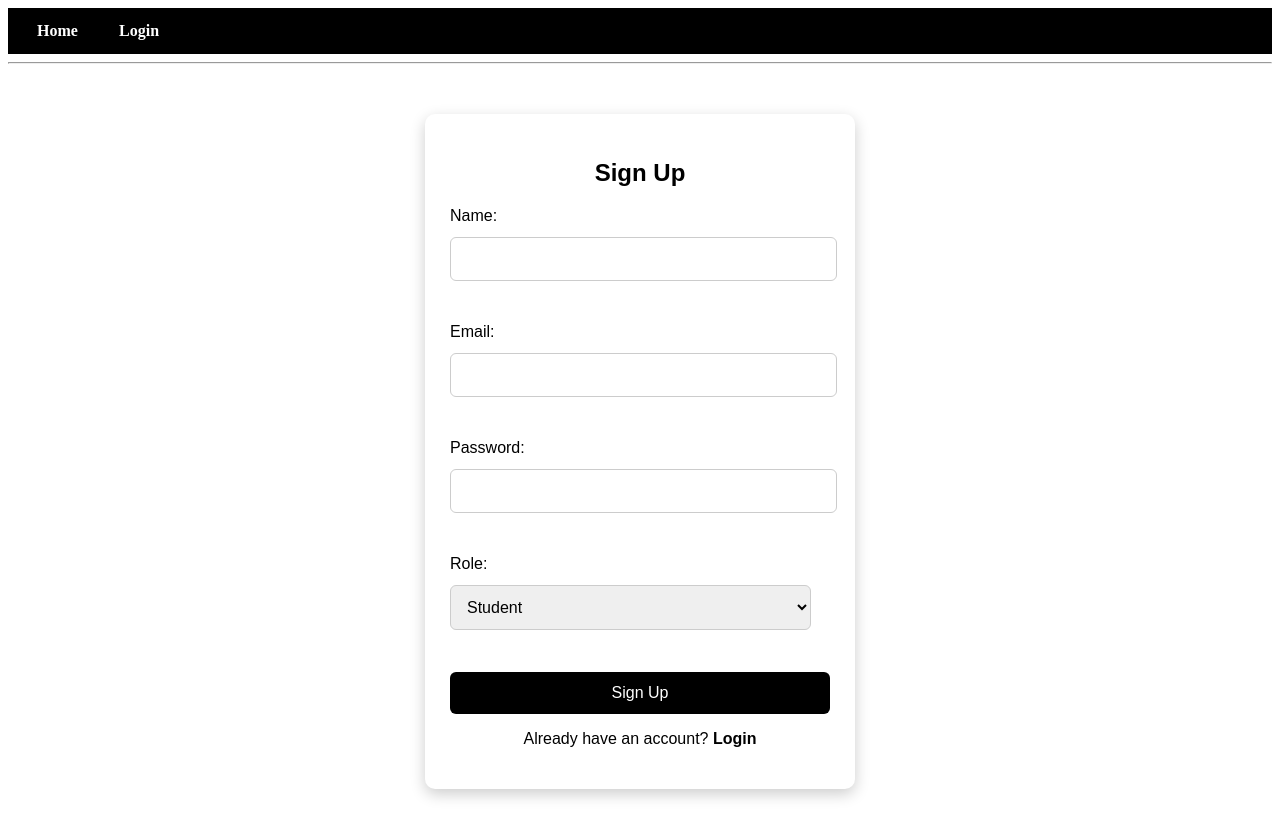
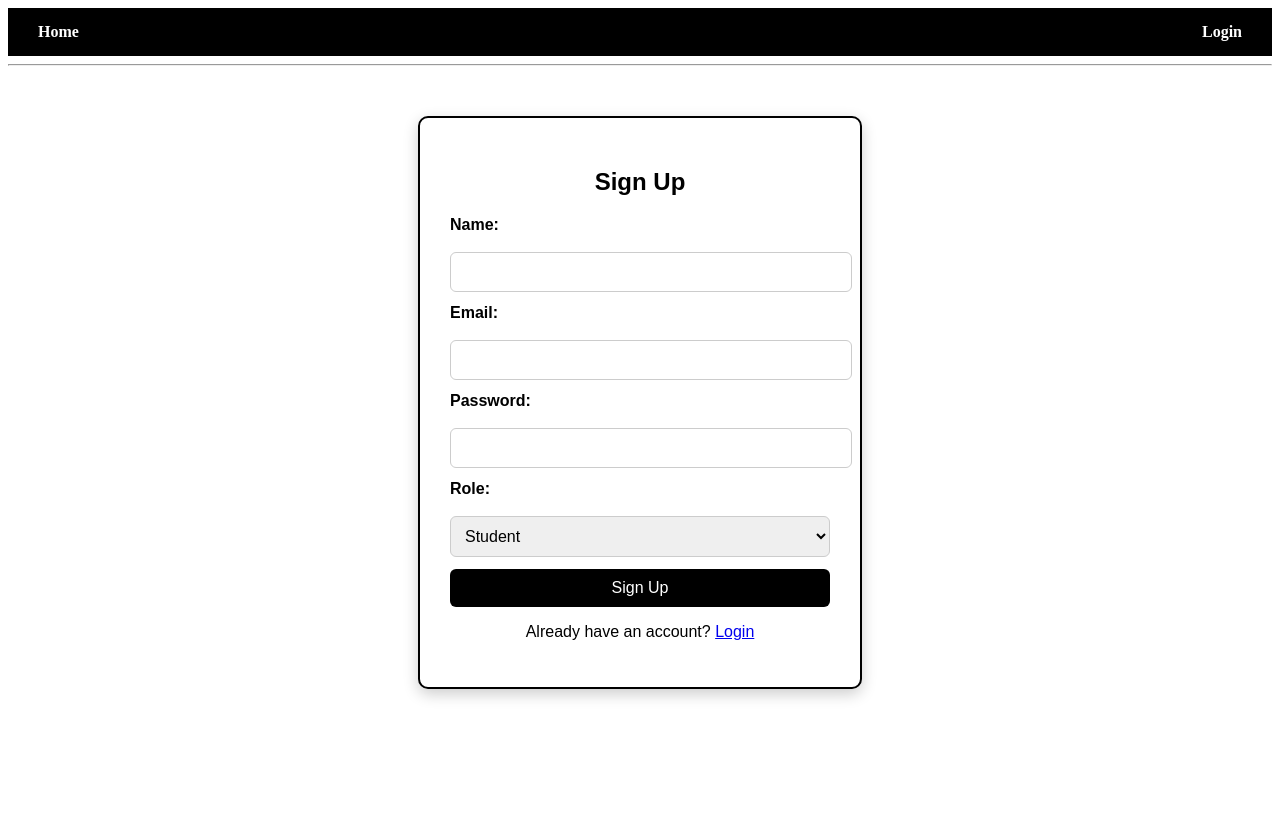
Before and after one commit to Elly0911/DUTech_Innovators, a Flask app: page /auth/signup in a window 1280 px wide. After the commit the page ends 699 px from the top, so only its background shows below. Run offline with Flask 3, Linux system fonts and the light colour scheme; some libraries are stand-ins or nearby versions.

Commit message:
Updated login/signup

```diff
--- a/app.py
+++ b/app.py
@@ -1,4 +1,4 @@
-from flask import Flask, render_template, redirect, url_for, flash, request
+from flask import Flask, render_template, redirect, url_for, flash, request, session, get_flashed_messages
 from forms import LoginForm, SignupForm
 from config import Config
 from models import db, User
@@ -19,18 +19,26 @@ if not os.path.exists(UPLOAD_FOLDER):
 
 @app.route('/')
 def home():
-    return render_template('home.html')
+
+    list(get_flashed_messages())
+    user_logged_in = session.get('user_id', None)
+    return render_template('home.html', user_logged_in=user_logged_in)
 
 @app.route('/auth/<string:form_type>', methods=['GET', 'POST'])
 def auth(form_type="login"):
     login_form = LoginForm()
     signup_form = SignupForm()
+    result_document_filename = None
+
+    list(get_flashed_messages())
 
     if login_form.validate_on_submit() and form_type == "login":
         email = login_form.email.data
         password = login_form.password.data
         user = User.query.filter_by(email=email).first()
         if user and user.password == password:
+            session['user_id'] = user.id
+            session['user_name'] = user.name
             flash("Login successful!")
             return redirect(url_for('home'))
         else:
@@ -38,10 +46,7 @@ def auth(form_type="login"):
 
     if signup_form.validate_on_submit() and form_type == "signup":
         role = signup_form.role.data
-
-        # Handle tutor-specific validation
         average_grade = None
-        result_document_filename = None
 
         if role == "tutor":
             if signup_form.average_grade.data < 75:
@@ -58,8 +63,9 @@ def auth(form_type="login"):
 
             file = signup_form.result_document.data
             if file:
-                result_document_filename = os.path.join(app.config['UPLOAD_FOLDER'], file.filename)
-                file.save(result_document_filename)
+                result_document_filename = file.filename
+                file_path = os.path.join(app.config['UPLOAD_FOLDER'], result_document_filename)
+                file.save(file_path)
                 average_grade = signup_form.average_grade.data
 
         new_user = User(
@@ -79,6 +85,15 @@ def auth(form_type="login"):
 
     return render_template('auth.html', form_type=form_type, login_form=login_form, signup_form=signup_form)
 
+@app.route('/logout')
+def logout():
+    session.pop('user_id', None)
+    session.pop('user_name', None)
+    flash("You have been logged out!")
 
-if __name__ =='__main__':
+    list(get_flashed_messages())
+
+    return redirect(url_for('home'))
+
+if __name__ == '__main__':
     app.run(debug=True)
--- a/config.py
+++ b/config.py
@@ -2,6 +2,6 @@ import os
 
 class Config:
     SECRET_KEY = 'your_secret_key'
-    DEBUG = True
     SQLALCHEMY_DATABASE_URI = 'sqlite:///database.db'
     SQLALCHEMY_TRACK_MODIFICATIONS = False
+    DEBUG = True
--- a/forms.py
+++ b/forms.py
@@ -2,6 +2,11 @@ from flask_wtf import FlaskForm
 from wtforms import StringField, PasswordField, SelectField, SubmitField, BooleanField, FloatField, FileField
 from wtforms.validators import DataRequired, Email, Length,  Optional, NumberRange
 from flask_wtf.file import FileAllowed, FileRequired
+from wtforms import ValidationError
+
+def validate_email_domain(form, field):
+    if not field.data.endswith('@dut4life.ac.za'):
+        raise ValidationError('Email must be in the format of "@dut4life.ac.za"')
 
 class LoginForm(FlaskForm):
     email = StringField('Email', validators=[DataRequired(), Email()])
@@ -10,7 +15,7 @@ class LoginForm(FlaskForm):
 
 class SignupForm(FlaskForm):
     name = StringField('Full Name', validators=[DataRequired()])
-    email = StringField('Email', validators=[DataRequired(), Email()])
+    email = StringField('Email', validators=[DataRequired(), Email(), validate_email_domain])
     password = PasswordField('Password', validators=[DataRequired(), Length(min=5)])
     role = SelectField('Role', choices=[('student', 'Student'), ('tutor', 'Tutor')], validators=[DataRequired()])
     average_grade = FloatField('Average Grade', validators=[Optional(), NumberRange(min=0, max=100)])
--- a/static/css/style.css
+++ b/static/css/style.css
@@ -1,6 +1,70 @@
 nav {
     background-color: black;
-    padding: 14px;
+    padding: 15px;
+    display: flex;
+    justify-content: space-between;
+    align-items: center;
+}
+
+.user-icon {
+    width: 30px;
+    height: 30px;
+    border-radius: 50%;
+    background-color: #007bff;
+    color: white;
+    display: flex;
+    align-items: center;
+    justify-content: center;
+    cursor: pointer;
+    font-size: 20px;
+    transition: background-color 0.3s;
+}
+
+.user-icon:hover {
+    background-color: lightblue;
+}
+
+.dropdown {
+    display: flex;
+    align-items: center;
+    justify-content: flex-end;
+    position: relative;
+}
+
+.dropdown-content {
+    display: none;
+    position: absolute;
+    right: 0;
+    top: 45px;
+    background-color: #fff;
+    box-shadow: 0px 8px 16px rgba(0, 0, 0, 0.2);
+    min-width: 220px;
+    z-index: 1;
+    border-radius: 6px;
+    padding: 12px;
+    padding-bottom: 16px;
+}
+
+.dropdown-content p {
+    padding: 8px 0;
+    color: #333;
+    font-size: 14px;
+    margin: -5px 0 10px 0;
+    font-weight: bold;
+    text-align: center;
+}
+
+.logout-btn {
+    background-color: black;
+    color: white;
+    padding: 12px 18px;
+    border-radius: 5px;
+    text-align: center;
+    width: 100%;
+    font-size: 14px;
+    border: none;
+    cursor: pointer;
+    margin-top: 10px;
 }
 
 nav a {
@@ -9,20 +73,19 @@ nav a {
     font-size: 16px;
     font-weight: bold;
     text-decoration: none;
-    transition: color 0.3s ease-in-out;
 }
 
 nav a:hover {
     color: cornflowerblue;
 }
 
-/*LOGIN & SIGNUP FORM STYLING*/
 .auth-container {
     width: 380px;
     margin: 50px auto;
-    padding: 25px;
+    padding: 30px;
     background-color: #fff;
     border-radius: 10px;
+    border: 2px solid black;
     box-shadow: 0px 5px 15px rgba(0, 0, 0, 0.2);
     text-align: center;
     font-family: Arial, sans-serif;
@@ -32,20 +95,19 @@ nav a:hover {
     display: flex;
     flex-direction: column;
     gap: 12px;
-    align-items: flex-start;
+    align-items: stretch;
+    width: 100%;
 }
 
 .auth-label {
     font-weight: bold;
     text-align: left;
-    display: block;
-    width: 100%;
-    margin-bottom: 5px;
+    margin-bottom: 6px;
 }
 
 .input-field {
-    width: 95%;
-    padding: 12px;
+    width: 100%;
+    padding: 10px;
     border: 1px solid #ccc;
     border-radius: 6px;
     font-size: 16px;
@@ -58,11 +120,27 @@ nav a:hover {
     outline: none;
 }
 
+.password-container {
+    position: relative;
+    width: 100%;
+}
+
+.password-toggle {
+    position: absolute;
+    right: 10px;
+    top: 50%;
+    transform: translateY(-50%);
+    cursor: pointer;
+    width: 20px;
+    height: 20px;
+    display: none;
+}
+
 .auth-button {
     width: 100%;
     background-color: black;
     color: white;
-    padding: 12px;
+    padding: 10px;
     border: none;
     border-radius: 6px;
     font-size: 16px;
@@ -72,16 +150,26 @@ nav a:hover {
 
 .auth-button:hover {
     background-color: cornflowerblue;
-    color: white;
 }
 
-.auth-container a {
-    color: black;
-    font-weight: bold;
-    text-decoration: none;
-    transition: color 0.3s ease-in-out;
+#tutorFields .auth-label {
+    text-align: left;
+    margin-bottom: 12px;
+    display: block;
 }
 
-.auth-container a:hover {
-    color: cornflowerblue;
+#tutorFields .input-field {
+    width: 100%;
+    margin-bottom: 12px;
 }
+
+.declaration-container {
+    display: flex;
+    align-items: center;
+    gap: 8px;
+}
+
+.declaration-label {
+    font-size: 16px;
+    margin-left: 4px;
+}
--- a/templates/auth.html
+++ b/templates/auth.html
@@ -10,6 +10,25 @@
             var tutorFields = document.getElementById("tutorFields");
             tutorFields.style.display = roleSelect.value === "tutor" ? "block" : "none";
         }
+
+        function togglePassword(inputId, iconId) {
+            var input = document.getElementById(inputId);
+            var icon = document.getElementById(iconId);
+
+            if (input.type === "password") {
+                input.type = "text";
+                icon.src = "https://img.icons8.com/ios-filled/50/000000/visible.png"; // Open eye icon
+            } else {
+                input.type = "password";
+                icon.src = "https://img.icons8.com/ios-filled/50/000000/invisible.png"; // Closed eye icon
+            }
+        }
+
+        function showPasswordIcon(inputId, iconId) {
+            var input = document.getElementById(inputId);
+            var icon = document.getElementById(iconId);
+            icon.style.display = input.value ? "block" : "none";
+        }
     </script>
 </head>
 <body>
@@ -19,30 +38,68 @@
     <div class="auth-container">
         <h2>{{ "Login" if form_type == "login" else "Sign Up" }}</h2>
 
+        {% with messages = get_flashed_messages() %}
+            {% if messages %}
+                <div class="flash-messages">
+                    <ul>
+                        {% for message in messages %}
+                            <li style="color: red;">{{ message }}</li>
+                        {% endfor %}
+                    </ul>
+                </div>
+            {% endif %}
+        {% endwith %}
+
         {% if form_type == "login" %}
-        <form method="POST" class="auth-form">
+        <form method="POST" class="auth-form" novalidate>
             {{ login_form.hidden_tag() }}
-            <label>Email:</label>{{ login_form.email(class="input-field") }} <br>
-            <label>Password:</label>{{ login_form.password(class="input-field") }} <br>
+            <label for="email" class="auth-label">Email:</label>
+            {{ login_form.email(id="email", class="input-field") }}
+
+            <label for="password" class="auth-label">Password:</label>
+            <div class="password-container">
+                {{ login_form.password(id="password", class="input-field", oninput="showPasswordIcon('password', 'passwordIcon')") }}
+                <img src="https://img.icons8.com/ios-filled/50/000000/invisible.png" id="passwordIcon" class="password-toggle" onclick="togglePassword('password', 'passwordIcon')" style="display: none;">
+            </div>
+
             <button type="submit" class="auth-button">Login</button>
-
         </form>
         <p>Don't have an account? <a href="{{ url_for('auth', form_type='signup') }}">Sign Up</a></p>
 
         {% else %}
-        <form method="POST" enctype="multipart/form-data" class="auth-form">
+        <form method="POST" enctype="multipart/form-data" class="auth-form" novalidate>
             {{ signup_form.hidden_tag() }}
-            <label>Name:</label>{{ signup_form.name(class="input-field") }}<br>
-            <label>Email:</label>{{ signup_form.email(class="input-field") }}<br>
-            <label>Password:</label>{{ signup_form.password(class="input-field") }}<br>
-            <label>Role:</label>{{ signup_form.role(class="input-field", id="roleSelect", onchange="toggleTutorFields()") }}<br>
+            <label for="name" class="auth-label">Name:</label>
+            {{ signup_form.name(id="name", class="input-field") }}
+
+            <label for="email" class="auth-label">Email:</label>
+            {{ signup_form.email(id="email", class="input-field") }}
+
+            <label for="password" class="auth-label">Password:</label>
+            <div class="password-container">
+                {{ signup_form.password(id="password", class="input-field", oninput="showPasswordIcon('password', 'signupPasswordIcon')") }}
+                <img src="https://img.icons8.com/ios-filled/50/000000/invisible.png" id="signupPasswordIcon" class="password-toggle" onclick="togglePassword('password', 'signupPasswordIcon')" style="display: none;">
+            </div>
+
+            <label for="role" class="auth-label">Role:</label>
+            {{ signup_form.role(id="roleSelect", class="input-field", onchange="toggleTutorFields()") }}
 
             <div id="tutorFields" style="display: none;">
-                <label>Average Grade:</label>{{ signup_form.average_grade(class="input-field") }}<br>
-                <label>Upload Academic Record:</label>{{ signup_form.result_document(class="input-field") }}<br>
-                <label>{{ signup_form.declaration() }} I confirm my uploaded academic record is accurate</label><br>
+                <label for="average_grade" class="auth-label">Average Grade:</label>
+                {{ signup_form.average_grade(id="average_grade", class="input-field") }}
+
+                <label for="result_document" class="auth-label">Upload Academic Record (PDF, PNG, JPG, JPEG only):</label>
+                {{ signup_form.result_document(id="result_document", class="input-field") }}
+
+                {% if result_document_filename %}
+                <p>Uploaded file: {{ result_document_filename }}</p>
+                {% endif %}
+
+                <div class="declaration-container">
+                    {{ signup_form.declaration(id="declaration") }}
+                    <label for="declaration" class="declaration-label">I confirm my uploaded academic record is accurate</label>
+                </div>
             </div>
-
             <button type="submit" class="auth-button">Sign Up</button>
         </form>
         <p>Already have an account? <a href="{{ url_for('auth', form_type='login') }}">Login</a></p>
--- a/templates/base.html
+++ b/templates/base.html
@@ -4,17 +4,49 @@
     <meta charset="UTF-8">
     <meta name="viewport" content="width=device-width, initial-scale=1.0">
     <title>Peer Tutoring Platform</title>
-    <link rel="stylesheet" href="{{ url_for('static', filename = 'css/style.css') }}">
+    <link rel="stylesheet" href="{{ url_for('static', filename='css/style.css') }}">
 </head>
 <body>
     <nav>
         <a href="{{ url_for('home') }}">Home</a> |
-        <a href="{{ url_for('auth', form_type='login') }}">Login</a>
+
+        {% if user_logged_in %}
+            <!-- Display user icon and name if logged in -->
+            <div class="dropdown">
+                <div class="user-icon">
+                    <span>👤</span>
+                </div>
+                <div class="dropdown-content">
+                    <p class="user-name">Logged in as: <span>{{ session['user_name'] }}</span></p>
+
+                    <a href="{{ url_for('logout') }}" class="logout-btn">Logout</a>
+                </div>
+            </div>
+        {% else %}
+            <a href="{{ url_for('auth', form_type='login') }}">Login</a>
+        {% endif %}
     </nav>
 
     <hr>
 
+    {% block content %}{% endblock %}
 
-    {% block content %}{% endblock %}
+    <script>
+        document.addEventListener("DOMContentLoaded", function() {
+            const userIcon = document.querySelector('.user-icon');
+            const dropdownContent = document.querySelector('.dropdown-content');
+
+            userIcon.addEventListener('click', function(event) {
+                dropdownContent.style.display = (dropdownContent.style.display === 'block') ? 'none' : 'block';
+                event.stopPropagation();
+            });
+
+            window.addEventListener('click', function(event) {
+                if (!userIcon.contains(event.target) && !dropdownContent.contains(event.target)) {
+                    dropdownContent.style.display = 'none';
+                }
+            });
+        });
+    </script>
 </body>
 </html>
--- a/templates/home.html
+++ b/templates/home.html
@@ -9,7 +9,7 @@
     {% extends 'base.html' %}
 
     {% block content %}
-        <h1>Welcom to the Peer Tutoring Platform</h1>
+        <h1>Welcome to the Peer Tutoring Platform</h1>
         <p>Find the best tutors or become one yourself.</p>
     {% endblock %}
 </body>
```
